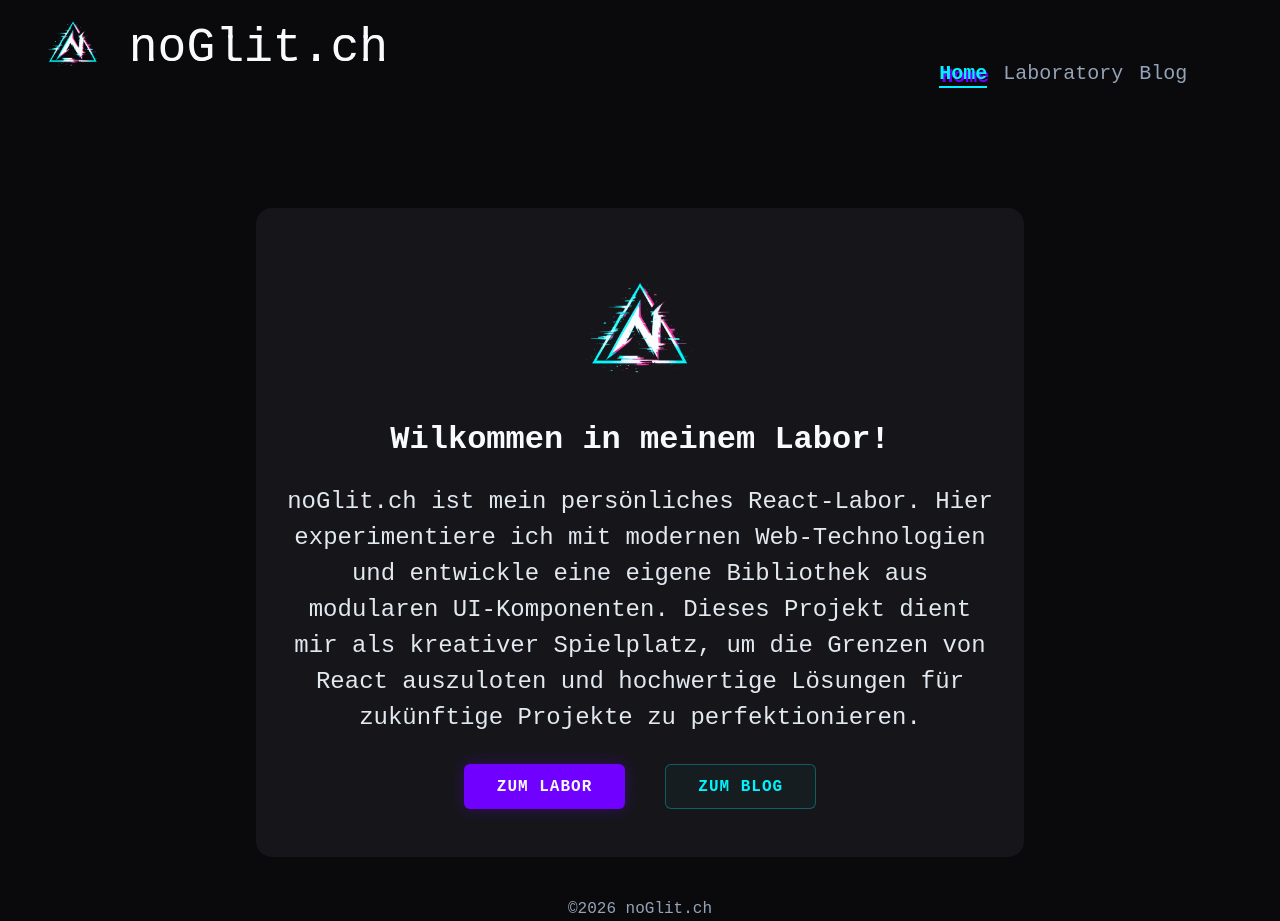
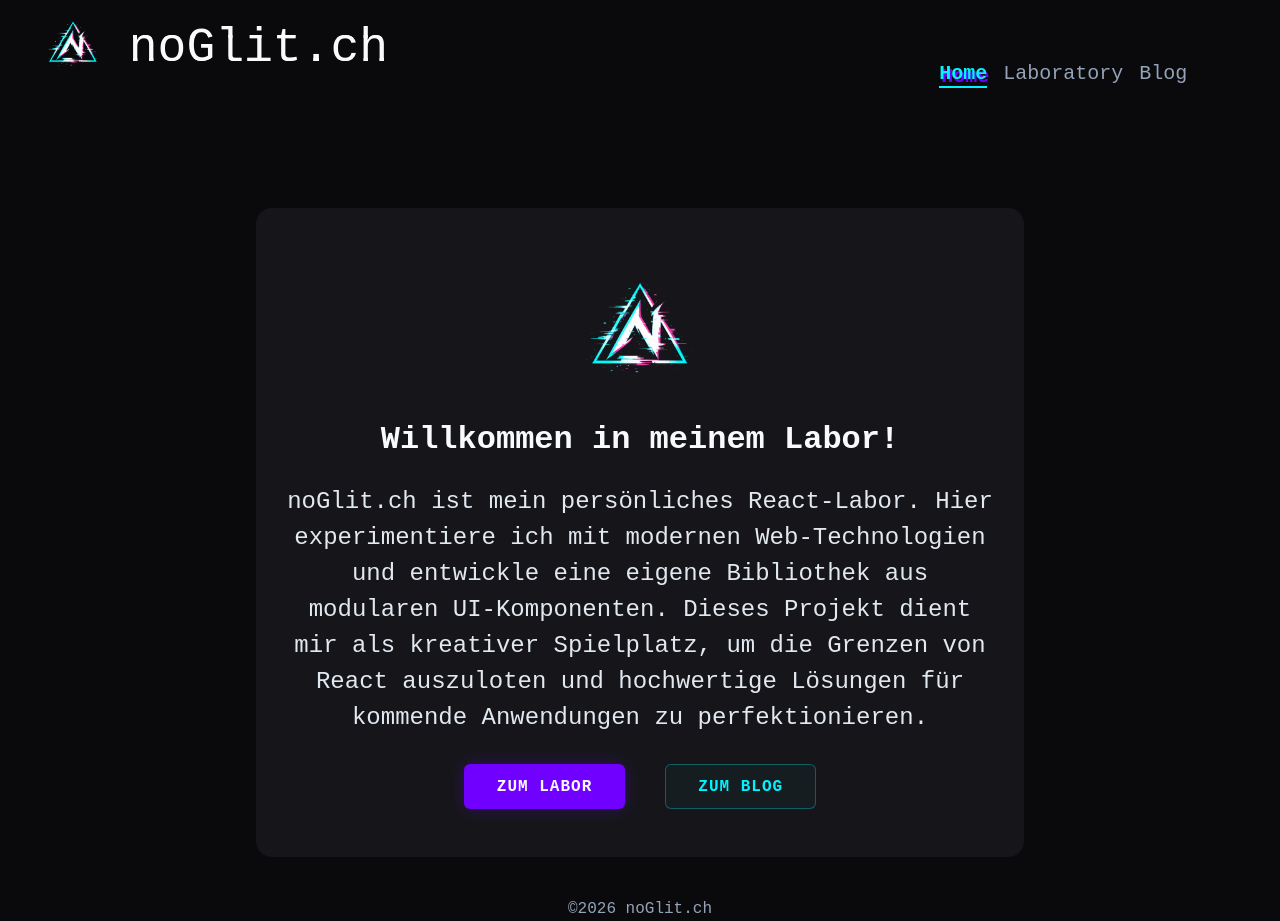
Before and after one commit to slinnils/noGlit.ch, a React (Vite) app: page / in a window 1280 px wide. Built offline with nearby package versions, Linux system fonts and the light colour scheme; no server answers.

Commit message:
fixed some Spelling errors

```diff
--- a/src/pages/Homepage.jsx
+++ b/src/pages/Homepage.jsx
@@ -5,17 +5,23 @@ export default function Homepage() {
   return (
     <div className="flex flex-col items-center bg-lab-surface py-12 px-7 md:mt-30 rounded-2xl mx-2 w-[clamp(330px,60vw,1000px)]">
       <img className="h-40 w-40" src={logo} alt="" />
-      <h2 className="mb-5 text-[clamp(1.2rem,5vw,2rem)] text-lab-text-bright text-center font-semibold">Wilkommen in meinem Labor!</h2>
+      <h2 className="mb-5 text-[clamp(1.2rem,5vw,2rem)] text-lab-text-bright text-center font-semibold">
+        Willkommen in meinem Labor!
+      </h2>
       <p className="text-center text-[clamp(0.8rem,3vw,1.5rem)] text-lab-text-main">
         noGlit.ch ist mein persönliches React-Labor. Hier experimentiere ich mit
         modernen Web-Technologien und entwickle eine eigene Bibliothek aus
         modularen UI-Komponenten. Dieses Projekt dient mir als kreativer
         Spielplatz, um die Grenzen von React auszuloten und hochwertige Lösungen
-        für zukünftige Projekte zu perfektionieren.
+        für kommende Anwendungen zu perfektionieren.
       </p>
       <div className="flex gap-10 mt-7">
-        <Link className="full-button" to={'laboratory'}>Zum Labor</Link>
-        <Link className="empty-button" to={'blog'}>Zum Blog</Link>
+        <Link className="full-button" to={"laboratory"}>
+          Zum Labor
+        </Link>
+        <Link className="empty-button" to={"blog"}>
+          Zum Blog
+        </Link>
       </div>
     </div>
   );
```
